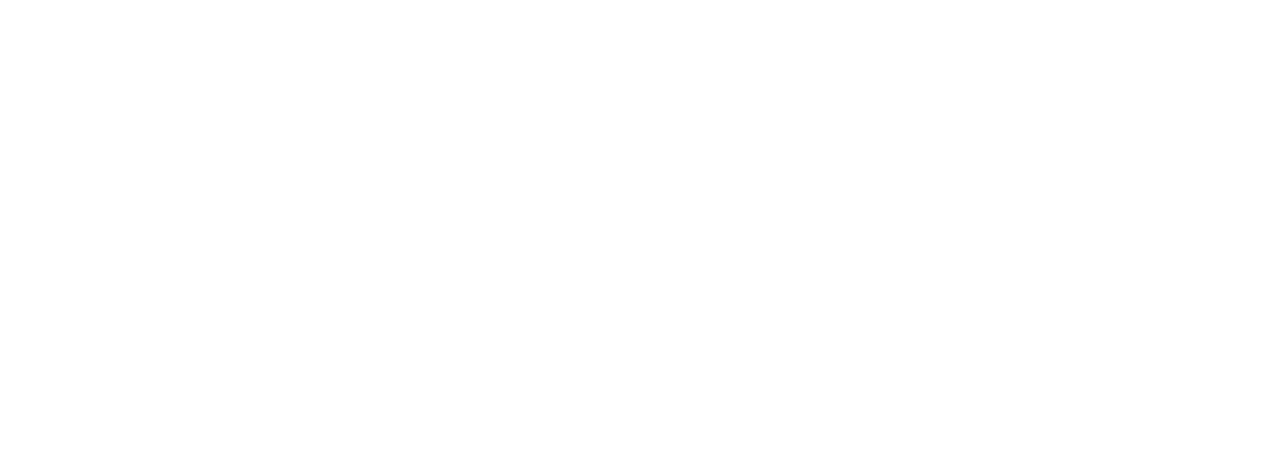
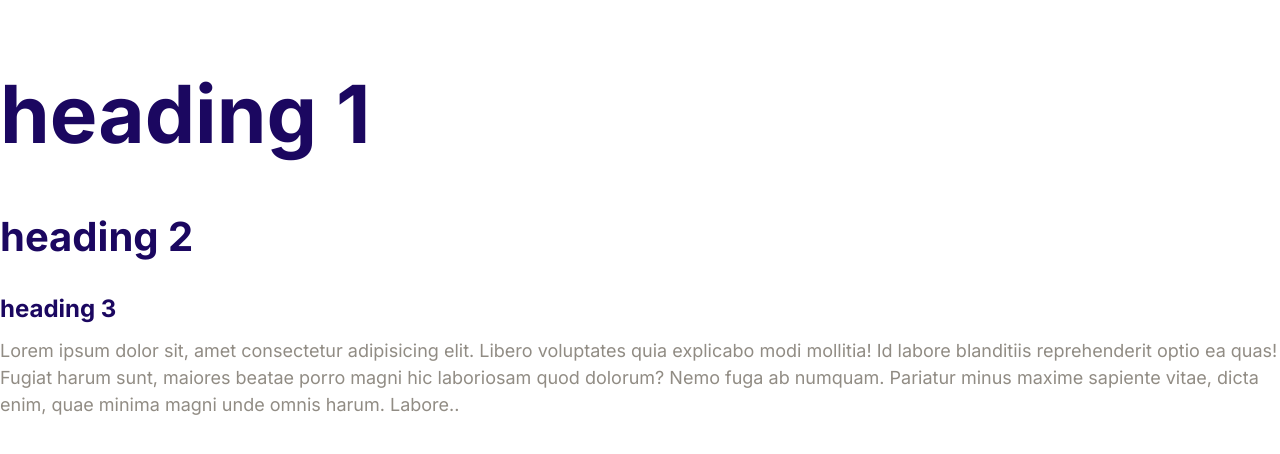
Before and after one commit to kumarsaravana001/cloud-portfolio, a plain HTML site: page index.html in a window 1280 px wide. Drawn offline with Linux system fonts and the light colour scheme.

Commit message:
Typography

```diff
--- a/css/styls.css
+++ b/css/styls.css
@@ -5,3 +5,48 @@
   --color-heading: #1b0760;
   --color-body: #918c84;
 }
+html {
+  font-size: 62.5%;
+}
+
+body {
+  font-family: Inter, Arial, Helvetica, sans-serif;
+  font-size: 2.4rem;
+  line-height: 1.5;
+  color: var(--color-body);
+}
+
+h1,
+h2,
+h3 {
+  color: var(--color-heading);
+  margin-bottom: 1rem;
+}
+
+h1 {
+  font-size: 7rem;
+}
+h2 {
+  font-size: 4rem;
+}
+h3 {
+  font-size: 3rem;
+}
+p {
+  margin-top: 0;
+}
+
+@media screen and (min-width: 1024px) {
+  body {
+    font-size: 1.8rem;
+  }
+  h1 {
+    font-size: 8rem;
+  }
+  h2 {
+    font-size: 4rem;
+  }
+  h3 {
+    font-size: 2.4rem;
+  }
+}
--- a/index.html
+++ b/index.html
@@ -4,13 +4,22 @@
 <head>
     <meta charset="UTF-8">
     <meta name="viewport" content="width=device-width, initial-scale=1.0">
-    <title>Document</title>
+    <link rel="preconnect" href="https://fonts.googleapis.com">
+    <link rel="preconnect" href="https://fonts.gstatic.com" crossorigin>
+    <link href="https://fonts.googleapis.com/css2?family=Inter:wght@400;700&display=swap" rel="stylesheet">
+    <link rel="stylesheet" href="">
     <link rel="stylesheet" href="css/normalize.css">
     <link rel="stylesheet" href="css/styls.css">
 </head>
 
 <body>
-
+    <h1>heading 1</h1>
+    <h2>heading 2</h2>
+    <h3>heading 3</h3>
+    <p>Lorem ipsum dolor sit, amet consectetur adipisicing elit. Libero voluptates quia explicabo modi mollitia! Id
+        labore blanditiis reprehenderit optio ea quas! Fugiat harum sunt, maiores beatae porro magni hic laboriosam quod
+        dolorum? Nemo fuga ab numquam. Pariatur minus maxime sapiente vitae, dicta enim, quae minima magni unde omnis
+        harum. Labore..</p>
 </body>
 
 </html>
```
